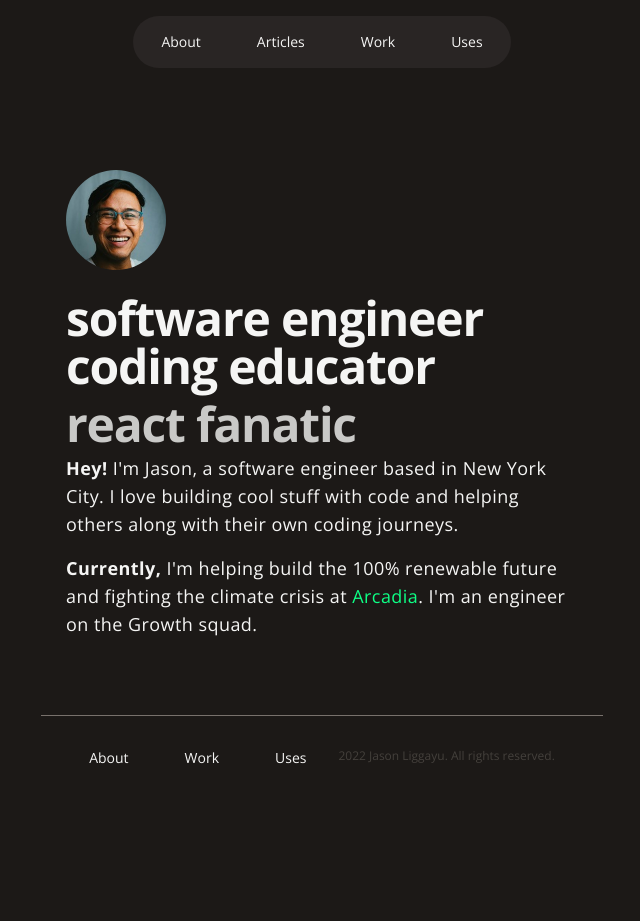
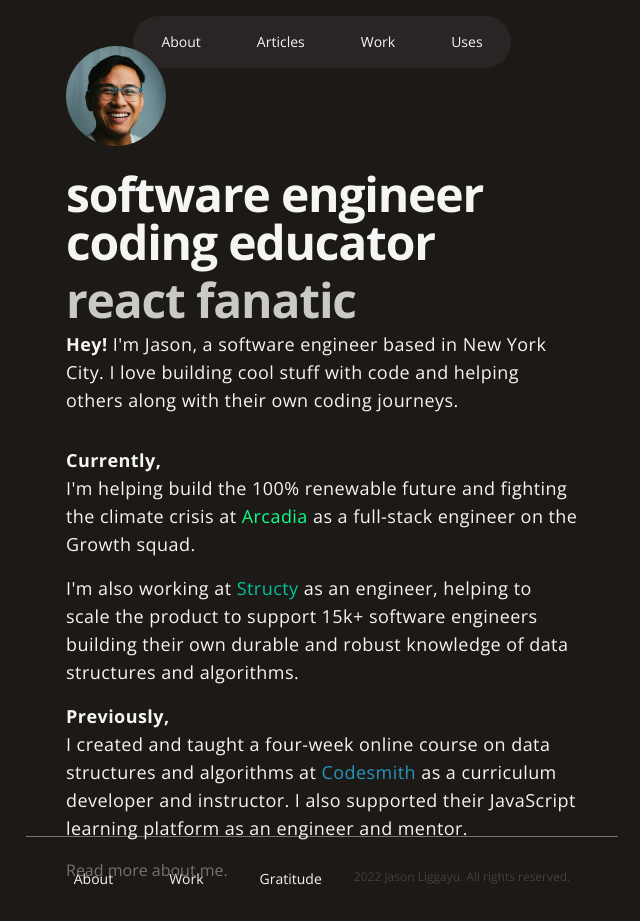
Before and after one commit to jasonligg/website, a Next.js app: page / in a window 1280 px wide. Shown: the whole page, without its empty margins (318-958 px from the left). Before the commit the page ends 800 px from the top, so only its background shows below. Built offline with nearby package versions, Linux system fonts and the light colour scheme.

Commit message:
add copy on structy and codesmith; change footer link to /gratitude

```diff
--- a/src/app/layout.tsx
+++ b/src/app/layout.tsx
@@ -44,8 +44,8 @@ export default function RootLayout(props: Props) {
             <Link href="/work" className="p-4 hover:text-red-300">
               Work
             </Link>
-            <Link href="/uses" className="p-4 hover:text-red-300">
-              Uses
+            <Link href="/gratitude" className="p-4 hover:text-red-300">
+              Gratitude
             </Link>
           </ul>
           <p className="p-4 text-xs text-stone-700">
--- a/src/app/page.tsx
+++ b/src/app/page.tsx
@@ -1,4 +1,5 @@
 import Image from "next/image";
+import Link from "next/link";
 import HomepageHeroText from "@/app/HomepageHeroText";
 import avatar from "../../public/avatar.jpg";
 import cat from "../../public/cat.jpg";
@@ -14,26 +15,48 @@ export default function App() {
             width={100}
             className="my-6 rounded-full"
           />
-          <h1 className="whitespace-nowrap text-4xl lg:text-5xl font-bold tracking-tight 2xl:text-6xl">
+          <h1 className="whitespace-nowrap text-4xl font-bold tracking-tight lg:text-5xl 2xl:text-6xl">
             software engineer
             <br />
             coding educator
             <br />
             <HomepageHeroText />
           </h1>
-          <p className="max-w-prose pt-4 lg:text-lg tracking-wide">
+          <p className="max-w-prose py-4 tracking-wide lg:text-lg">
             <strong>Hey!</strong> I&apos;m Jason, a software engineer based in
             New York City. I love building cool stuff with code and helping
             others along with their own coding journeys.
           </p>
-          <p className="max-w-prose pt-4 lg:text-lg tracking-wide">
-            <strong>Currently,</strong> I&apos;m helping build the 100%
-            renewable future and fighting the climate crisis at{" "}
+          <p className="max-w-prose pt-4 tracking-wide lg:text-lg">
+            <strong>Currently,</strong> <br />
+            I&apos;m helping build the 100% renewable future and fighting the
+            climate crisis at{" "}
             <a href="https://www.arcadia.com/" className="text-[#0EFF85]">
               Arcadia
-            </a>
-            . I&apos;m an engineer on the Growth squad.
+            </a>{" "}
+            as a full-stack engineer on the Growth squad.
+            <p className="max-w-prose pt-4 tracking-wide lg:text-lg">
+              I&apos;m also working at{" "}
+              <a href="https://www.structy.net/" className="text-[#00C49A]">
+                Structy
+              </a>{" "}
+              as an engineer, helping to scale the product to support 15k+
+              software engineers building their own durable and robust knowledge
+              of data structures and algorithms.
+            </p>
           </p>
+          <p className="max-w-prose py-4 tracking-wide lg:text-lg">
+            <strong>Previously,</strong> <br />I created and taught a four-week
+            online course on data structures and algorithms at{" "}
+            <a href="https://www.codesmith.io/" className="text-[#2596BE]">
+              Codesmith
+            </a>{" "}
+            as a curriculum developer and instructor. I also supported their
+            JavaScript learning platform as an engineer and mentor.
+          </p>
+          <Link href="/about" className="text-stone-500">
+            Read more about me.
+          </Link>
         </hgroup>
         {/* <Image
           src={cat}
```
